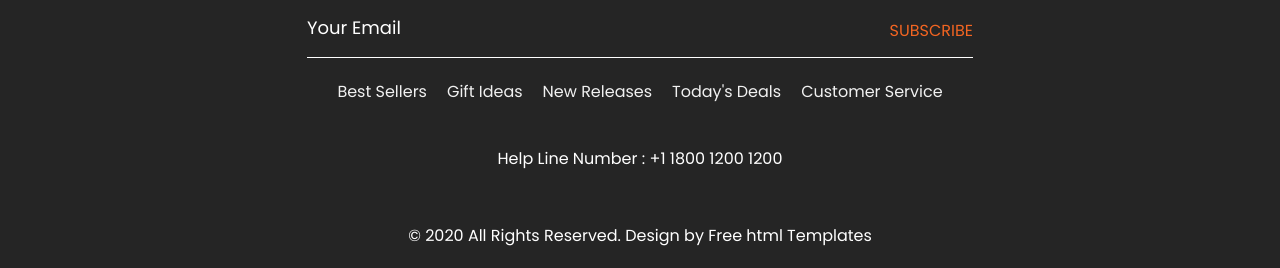
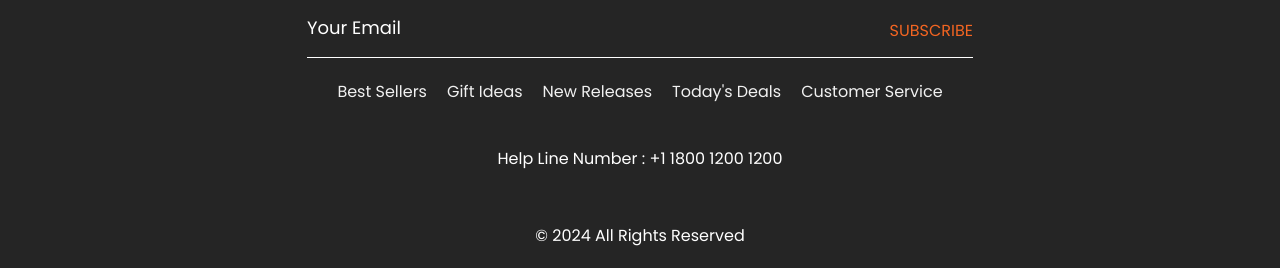
Before and after one commit to Chandan9389/Ecommerce-website-frontened, a plain HTML site: page index.html in a window 1280 px wide. Shown: the part 3382-3650 px from the top of the page. Drawn offline with nearby package versions, Linux system fonts and the light colour scheme.

Commit message:
Update index.html

```diff
--- a/index.html
+++ b/index.html
@@ -619,7 +619,7 @@
       <!-- copyright section start -->
       <div class="copyright_section">
          <div class="container">
-            <p class="copyright_text">© 2020 All Rights Reserved. Design by <a href="https://html.design">Free html  Templates</a></p>
+            <p class="copyright_text">© 2024 All Rights Reserved</p>
          </div>
       </div>
       <!-- copyright section end -->
```
